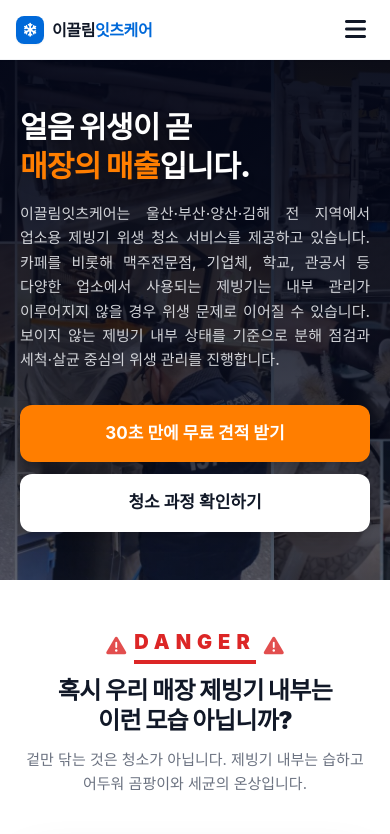
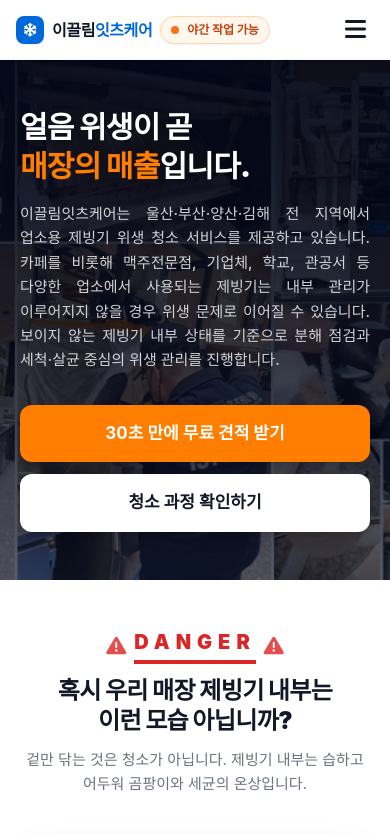
Before and after one commit to s67270602-dev/ikkulim_itscare, a React (Vite) app: page / in a window 390 px wide. Shown: the top 834 px of the page. Built offline with nearby package versions, Linux system fonts and the light colour scheme; a web font is replaced by a local one.

Commit message:
Update Layout.tsx

```diff
--- a/components/Layout.tsx
+++ b/components/Layout.tsx
@@ -9,8 +9,10 @@ const Header: React.FC = () => {
   return (
     <header className="fixed w-full z-50 bg-white border-b border-gray-100 h-[60px] md:h-[80px] flex items-center font-pretendard transition-all shadow-sm">
       <div className="container mx-auto px-4 sm:px-5 md:px-6 max-w-[1200px] flex justify-between items-center h-full">
+        {/* Left: Logo + (모바일 전용) 야간 작업 버튼 */}
+        <div className="flex items-center gap-2 min-w-0">
           {/* Logo */}
-        <Link to="/" className="flex items-center gap-2 group shrink-0">
+          <Link to="/" className="flex items-center gap-2 group shrink-0 min-w-0">
             <div className="w-7 h-7 md:w-8 md:h-8 rounded-lg flex items-center justify-center text-white bg-[#0069D9] shadow-sm">
               <i className="fas fa-snowflake text-sm md:text-base"></i>
             </div>
@@ -18,6 +20,18 @@ const Header: React.FC = () => {
               이끌림<span className="text-[#0069D9]">잇츠케어</span>
             </span>
           </Link>
+
+          {/* ✅ 모바일에서 로고 옆에 항상 보이는 '야간 작업 가능' (전화 연결) */}
+          <a
+            href="tel:1577-7672"
+            className="lg:hidden inline-flex items-center gap-2 rounded-full border border-orange-200 bg-orange-50 px-2.5 py-1 text-[12px] font-extrabold text-orange-700 shadow-sm active:scale-[0.99] transition-transform whitespace-nowrap"
+            aria-label="영업 종료 후 야간 작업 가능 1577-7672 전화 연결"
+            title="영업 종료 후 야간 작업 가능"
+          >
+            <span className="inline-block h-2 w-2 rounded-full bg-orange-500" />
+            야간 작업 가능
+          </a>
+        </div>
 
         {/* Desktop Nav */}
         <nav className="hidden lg:flex items-center gap-6 xl:gap-8">
@@ -37,7 +51,7 @@ const Header: React.FC = () => {
           })}
         </nav>
 
-        {/* Desktop Right Button (문구 변경) */}
+        {/* ✅ PC 상단 우측 버튼: '긴급출동' 삭제 → 야간 작업 가능 문구로 */}
         <div className="hidden lg:block shrink-0">
           <a
             href="tel:1577-7672"
@@ -46,11 +60,8 @@ const Header: React.FC = () => {
             title="영업 종료 후 야간 작업 가능 (1577-7672)"
           >
             <i className="fas fa-phone-volume text-base"></i>
-
-            {/* ✅ 기존 '긴급출동 1577-7672' 문구 삭제 → 야간 작업 가능로 교체 */}
             <div className="leading-tight">
               <div className="text-[13px] font-black whitespace-nowrap">영업 종료 후 야간 작업 가능</div>
-              {/* 번호는 작게 유지 (모바일/PC 모두 전환에 도움) */}
               <div className="text-[11px] font-extrabold opacity-95 whitespace-nowrap">1577-7672</div>
             </div>
           </a>
@@ -58,7 +69,7 @@ const Header: React.FC = () => {
 
         {/* Mobile Toggle */}
         <button
-          className="lg:hidden text-2xl p-2 text-gray-900 transition-colors"
+          className="lg:hidden text-2xl p-2 text-gray-900 transition-colors shrink-0"
           onClick={() => setIsMobileMenuOpen(!isMobileMenuOpen)}
           aria-label="모바일 메뉴 열기/닫기"
         >
@@ -83,7 +94,7 @@ const Header: React.FC = () => {
               </Link>
             ))}
 
-            {/* Mobile Call Button (문구 변경 + 모바일 최적화) */}
+            {/* 모바일 메뉴 안에도 전화 버튼(보조) */}
             <div className="pt-4">
               <a
                 href="tel:1577-7672"
@@ -117,14 +128,12 @@ const Footer: React.FC = () => {
               <i className="fas fa-snowflake text-[#0069D9]"></i>
               이끌림잇츠케어
             </h3>
-
             <p className="text-xs md:text-sm leading-relaxed text-gray-500 break-keep">
-              이끌림잇츠케어는 울산·부산·양산·김해 전 지역에서 업소용 제빙기 위생 청소 서비스를 제공합니다.
-              <br className="hidden md:block" />
+              이끌림잇츠케어는 울산·부산·양산·김해 전 지역에서 업소용 제빙기 위생 청소 서비스를 제공합니다.<br className="hidden md:block" />
               카페, 맥주전문점, 기업체, 학교, 관공서 등에서 사용되는 제빙기 내부 상태를 기준으로 점검과 세척 중심의 위생 관리를 진행합니다.
             </p>
 
-            {/* ✅ Social Icons (울산 블로그 + 부산 블로그 추가 / 아이콘 밑에 울산·부산 표기) */}
+            {/* ✅ Social Icons: 울산 블로그 + 부산 블로그 + 카카오 / 아이콘 아래 지역 표기 */}
             <div className="flex items-center justify-center md:justify-start gap-4 pt-2">
               {/* 울산 블로그 */}
               <div className="flex flex-col items-center gap-1">
@@ -177,20 +186,14 @@ const Footer: React.FC = () => {
           <div className="flex flex-col gap-3 md:gap-4 md:text-right">
             <div className="flex flex-col items-center md:items-end gap-1">
               <span className="text-[10px] md:text-xs font-bold text-[#0069D9] uppercase tracking-wider">Customer Center</span>
-              <a
-                href="tel:1577-7672"
-                className="text-2xl md:text-3xl font-black text-white hover:text-[#0069D9] transition-colors tracking-tight"
-              >
+              <a href="tel:1577-7672" className="text-2xl md:text-3xl font-black text-white hover:text-[#0069D9] transition-colors tracking-tight">
                 1577-7672
               </a>
             </div>
             <p className="text-xs md:text-sm text-gray-500 leading-relaxed break-keep">
-              운영시간 : 09:00 - 22:00 (연중무휴)
-              <br />
-              울산광역시 동구 동진5길62 <span className="hidden md:inline">/</span>
-              <br className="md:hidden" />
-              부산광역시 사하구 오작로184번길32 <span className="hidden md:inline">/</span>
-              <br className="md:hidden" />
+              운영시간 : 09:00 - 22:00 (연중무휴)<br />
+              울산광역시 동구 동진5길62 <span className="hidden md:inline">/</span><br className="md:hidden" />
+              부산광역시 사하구 오작로184번길32 <span className="hidden md:inline">/</span><br className="md:hidden" />
               부산광역시 사하구 다대로 142번길106 1층
             </p>
           </div>
@@ -229,14 +232,8 @@ const Footer: React.FC = () => {
 
       {/* Privacy Policy Modal */}
       {isPrivacyOpen && (
-        <div
-          className="fixed inset-0 z-[100] flex items-center justify-center p-4 bg-black/70 backdrop-blur-sm"
-          onClick={() => setIsPrivacyOpen(false)}
-        >
-          <div
-            className="bg-white rounded-2xl max-w-lg w-full max-h-[85vh] flex flex-col shadow-2xl animate-fade-in relative"
-            onClick={(e) => e.stopPropagation()}
-          >
+        <div className="fixed inset-0 z-[100] flex items-center justify-center p-4 bg-black/70 backdrop-blur-sm" onClick={() => setIsPrivacyOpen(false)}>
+          <div className="bg-white rounded-2xl max-w-lg w-full max-h-[85vh] flex flex-col shadow-2xl animate-fade-in relative" onClick={(e) => e.stopPropagation()}>
             {/* Header */}
             <div className="p-5 md:p-6 border-b flex justify-between items-center bg-gray-50 rounded-t-2xl">
               <h2 className="text-lg md:text-xl font-black text-gray-900">개인정보처리방침</h2>
```
Lines whose indentation alone changed are shown as unchanged.
